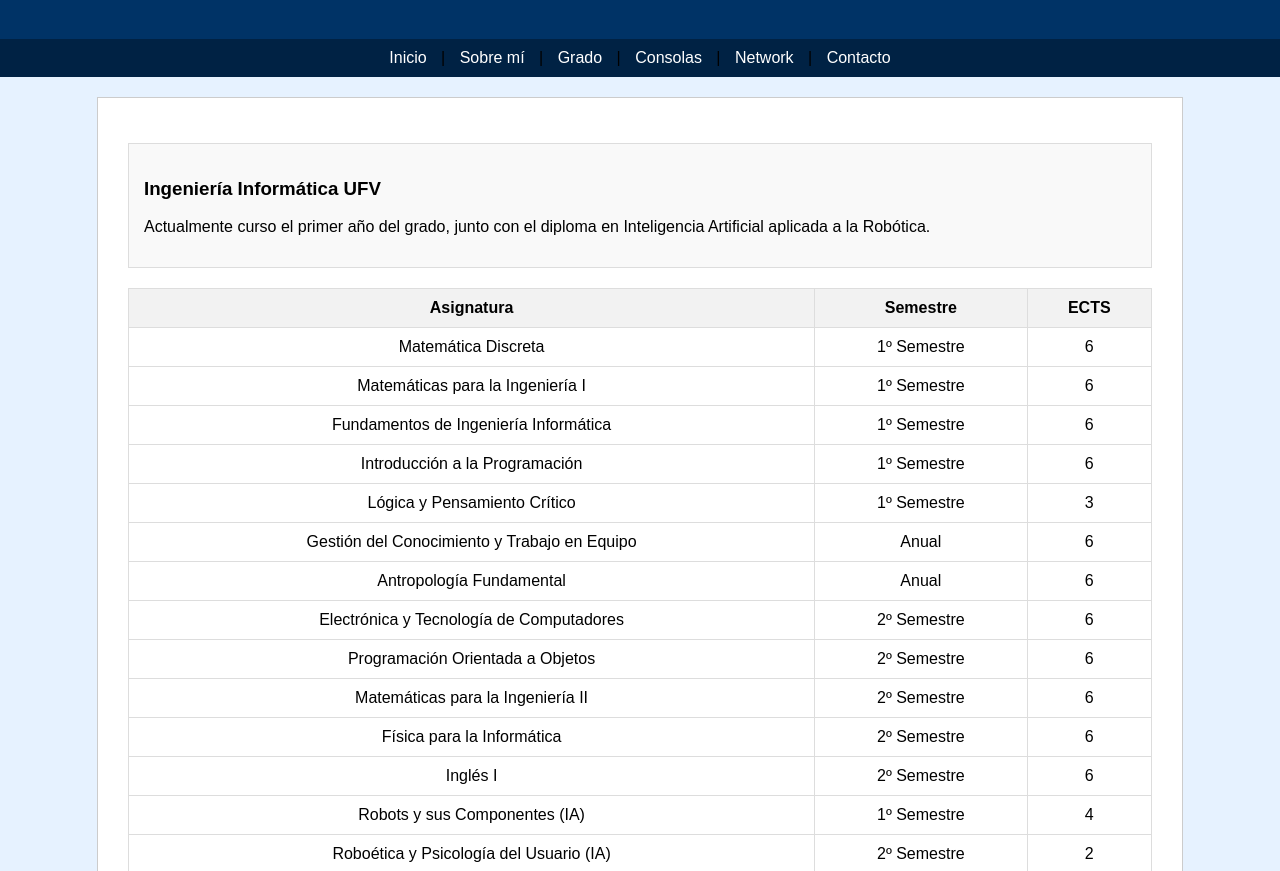
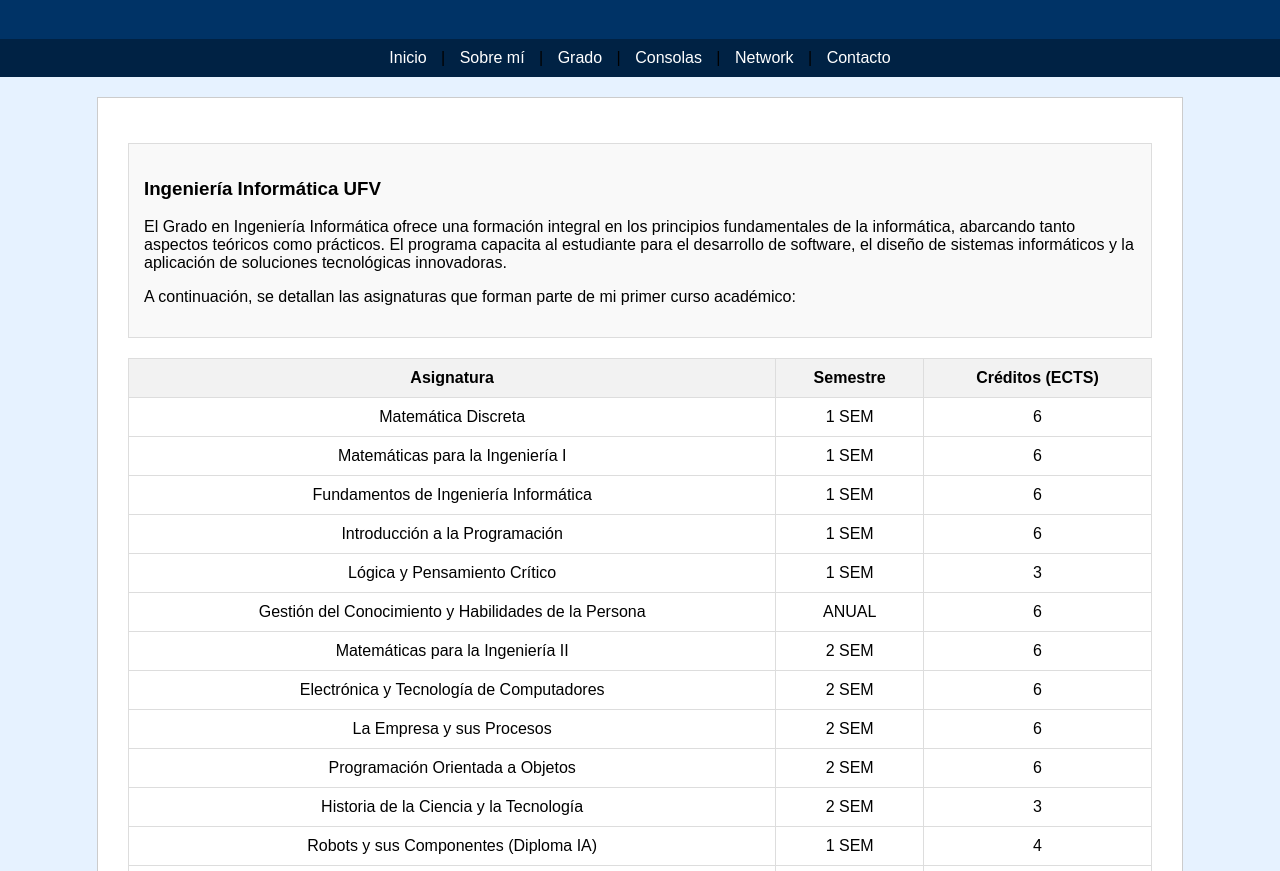
Before and after one commit to rodrigo-prieto-coder/proyecto_final_web, a plain HTML site: page degree.html in a window 1280 px wide. Shown: the part 81-952 px from the top of the page. Drawn offline with Linux system fonts and the light colour scheme.

Commit message:
Lista completa de asignaturas y mejoras de diseño

```diff
--- a/degree.html
+++ b/degree.html
@@ -14,37 +14,35 @@
     <div class="contenedor">
         <div class="caja">
             <h3>Ingeniería Informática UFV</h3>
-            <p>Actualmente curso el primer año del grado, junto con el diploma en Inteligencia Artificial aplicada a la Robótica.</p>
+            <p>El Grado en Ingeniería Informática ofrece una formación integral en los principios fundamentales de la informática, abarcando tanto aspectos teóricos como prácticos. El programa capacita al estudiante para el desarrollo de software, el diseño de sistemas informáticos y la aplicación de soluciones tecnológicas innovadoras.</p>
+            <p>A continuación, se detallan las asignaturas que forman parte de mi primer curso académico:</p>
         </div>
 
         <table>
             <tr style="background-color: #f2f2f2;">
                 <th>Asignatura</th>
                 <th>Semestre</th>
-                <th>ECTS</th>
+                <th>Créditos (ECTS)</th>
             </tr>
-            <tr><td>Matemática Discreta</td><td>1º Semestre</td><td>6</td></tr>
-            <tr><td>Matemáticas para la Ingeniería I</td><td>1º Semestre</td><td>6</td></tr>
-            <tr><td>Fundamentos de Ingeniería Informática</td><td>1º Semestre</td><td>6</td></tr>
-            <tr><td>Introducción a la Programación</td><td>1º Semestre</td><td>6</td></tr>
-            <tr><td>Lógica y Pensamiento Crítico</td><td>1º Semestre</td><td>3</td></tr>
-            <tr><td>Gestión del Conocimiento y Trabajo en Equipo</td><td>Anual</td><td>6</td></tr>
-            <tr><td>Antropología Fundamental</td><td>Anual</td><td>6</td></tr>
-            <tr><td>Electrónica y Tecnología de Computadores</td><td>2º Semestre</td><td>6</td></tr>
-            <tr><td>Programación Orientada a Objetos</td><td>2º Semestre</td><td>6</td></tr>
-            <tr><td>Matemáticas para la Ingeniería II</td><td>2º Semestre</td><td>6</td></tr>
-            <tr><td>Física para la Informática</td><td>2º Semestre</td><td>6</td></tr>
-            <tr><td>Inglés I</td><td>2º Semestre</td><td>6</td></tr>
-            <tr><td>Robots y sus Componentes (IA)</td><td>1º Semestre</td><td>4</td></tr>
-            <tr><td>Roboética y Psicología del Usuario (IA)</td><td>2º Semestre</td><td>2</td></tr>
+            <tr><td>Matemática Discreta</td><td>1 SEM</td><td>6</td></tr>
+            <tr><td>Matemáticas para la Ingeniería I</td><td>1 SEM</td><td>6</td></tr>
+            <tr><td>Fundamentos de Ingeniería Informática</td><td>1 SEM</td><td>6</td></tr>
+            <tr><td>Introducción a la Programación</td><td>1 SEM</td><td>6</td></tr>
+            <tr><td>Lógica y Pensamiento Crítico</td><td>1 SEM</td><td>3</td></tr>
+            <tr><td>Gestión del Conocimiento y Habilidades de la Persona</td><td>ANUAL</td><td>6</td></tr>
+            <tr><td>Matemáticas para la Ingeniería II</td><td>2 SEM</td><td>6</td></tr>
+            <tr><td>Electrónica y Tecnología de Computadores</td><td>2 SEM</td><td>6</td></tr>
+            <tr><td>La Empresa y sus Procesos</td><td>2 SEM</td><td>6</td></tr>
+            <tr><td>Programación Orientada a Objetos</td><td>2 SEM</td><td>6</td></tr>
+            <tr><td>Historia de la Ciencia y la Tecnología</td><td>2 SEM</td><td>3</td></tr>
+            <tr><td>Robots y sus Componentes (Diploma IA)</td><td>1 SEM</td><td>4</td></tr>
+            <tr><td>Roboética y Psicología del Usuario (Diploma IA)</td><td>2 SEM</td><td>2</td></tr>
         </table>
 
         <div class="caja" style="margin-top: 20px;">
             <h3>Diploma en IA aplicada a la Robótica</h3>
-            <p>Este diploma complementa mi formación técnica con conocimientos específicos en el diseño y comportamiento de sistemas robóticos inteligentes.</p>
+            <p>Este diploma complementa mi formación técnica con conocimientos específicos en el diseño y comportamiento de sistemas robóticos inteligentes, preparando el camino hacia la especialización en nuevas tecnologías.</p>
         </div>
     </div>
 
-    <footer><p>Rodrigo Prieto Rosado - 2025</p></footer>
-</body>
-</html>
+    <footer><p>© 2025 – Rodrigo
```
